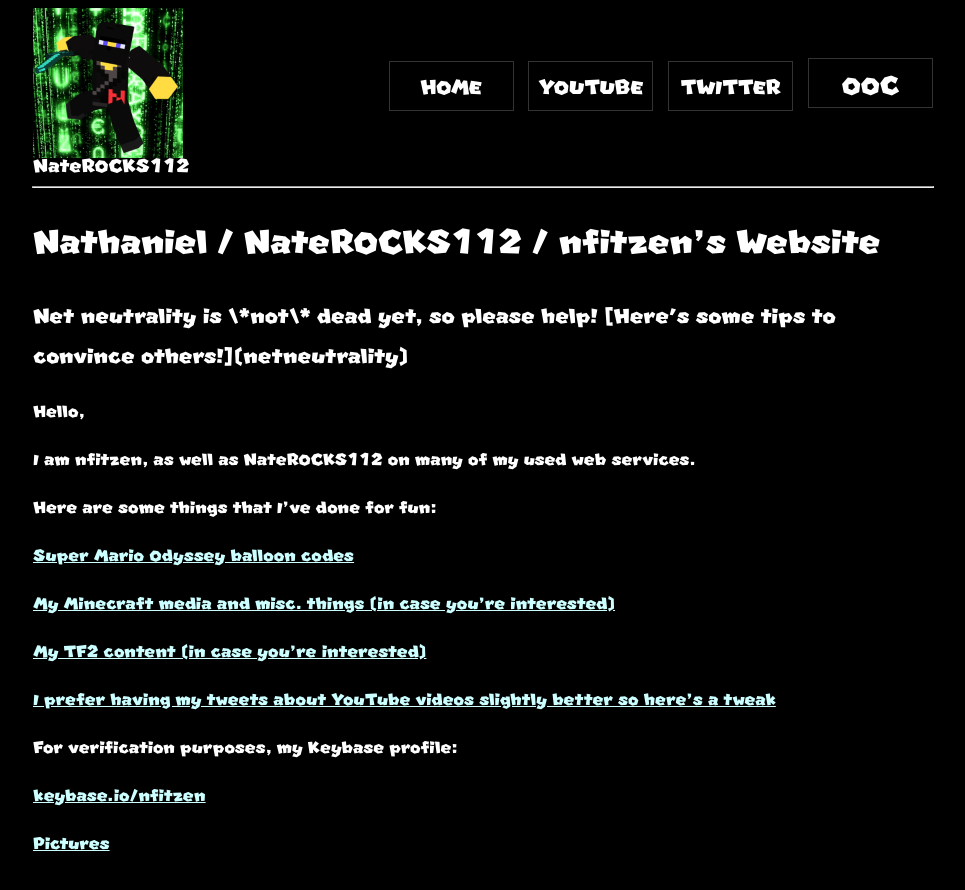
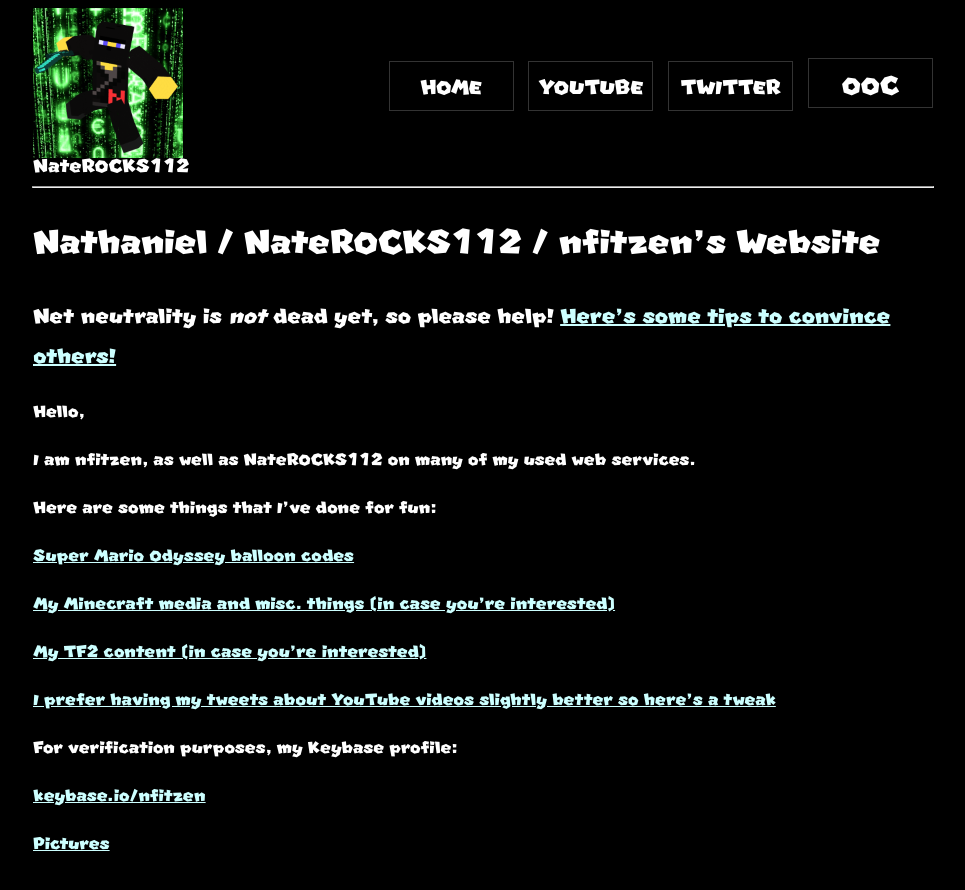
Before and after one commit to nfitzen/nfitzen.github.io, a Jekyll site: the page built from index.md, in a window 1280 px wide. Shown: the top 890 px of the page, without its empty margins (157-1122 px from the left). Built offline with Jekyll 4.4.1, drawn with Linux system fonts in a browser that asks for light colours; a script that is not in the unit is left out.

Commit message:
Fixed the markdown problem
Kramdown is so useful

```diff
--- a/index.md
+++ b/index.md
@@ -5,7 +5,8 @@
 
 # Nathaniel / NateROCKS112 / nfitzen's Website
 
-<p id="nn" markdown="0">Net neutrality is \*not\* dead yet, so please help! [Here's some tips to convince others!](netneutrality)</p>
+Net neutrality is *not* dead yet, so please help! [Here's some tips to convince others!](netneutrality)
+{: #nn}
 
 Hello,
 
```
